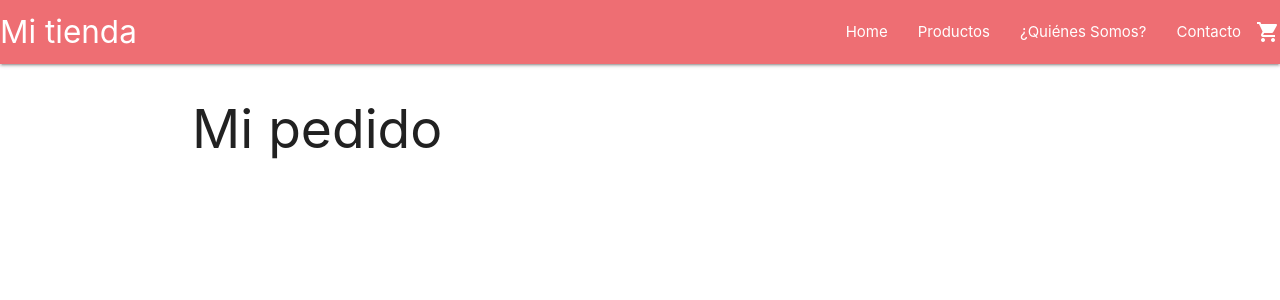
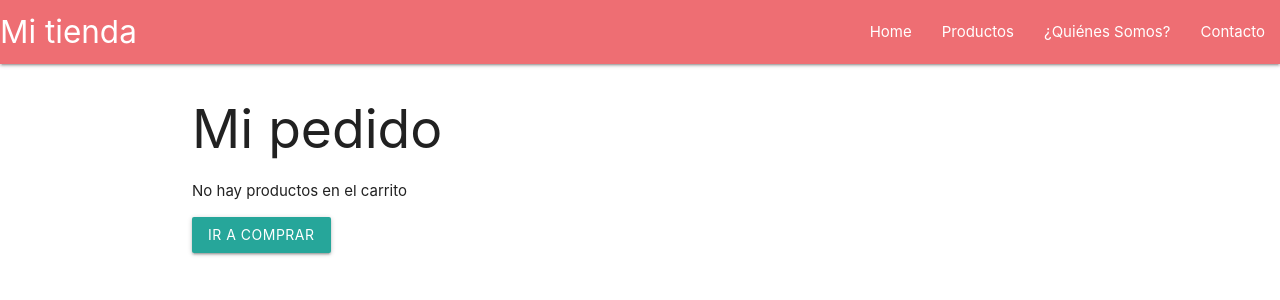
Before and after one commit to eze3769/coderhouse-ReactJS, a React (Create React App) app: page /cart in a window 1280 px wide. Shown: the top 300 px of the page. Built offline with nearby package versions, Linux system fonts and the light colour scheme.

Commit message:
desafío clase 11, detalles de carrito

```diff
--- a/src/App.js
+++ b/src/App.js
@@ -16,6 +16,7 @@ const App = () =>{
                 <div className="container">
                     <Main/>
                 </div>
+
                 </CustomProvider>
             </BrowserRouter>
     )
--- a/src/components/Cart.js
+++ b/src/components/Cart.js
@@ -1,11 +1,45 @@
-import React from 'react'
+import React,{useContext} from 'react'
+import { CartContext } from './CartContext';
+import {Link} from 'react-router-dom'
 
 const Cart = () => {
+const{cartList, itemDelete, quantity, total} = useContext(CartContext)
+
+
     return (
         <>
         <h2>
             Mi pedido
         </h2>
+        {console.log(cartList)}
+        {cartList == 0 ?
+            <>
+            <p>No hay productos en el carrito</p>
+            <Link to="/productos" className="waves-effect waves-light btn">Ir a comprar</Link>
+            </>
+            :   <>
+                <ul className="collection">
+                {cartList.map((cartList)=>{
+            return(
+
+                    <li className="collection-item avatar" key={cartList.id}>
+                    <img src={cartList.imagen} alt="{cartList.nombre}" className="circle"/>
+                    <span className="title">{cartList.nombre}</span>
+                    <p>Precio (por unidad): {cartList.precio} <br></br>
+                        Cantidad: {cartList.cantidad}
+                    </p>
+                    <a href="#!" onClick={() => itemDelete(cartList.id)} className="secondary-content"><i className="material-icons">delete</i></a>
+                    </li>
+            )})
+            }
+            </ul>
+            <ul className="collection">
+                <li className="collection-item">Productos en el carrito: {quantity}</li>
+                <li className="collection-item">Total: {total}</li>
+            </ul>
+            </>
+
+        }
 
         </>
     )
--- a/src/components/CartContext.js
+++ b/src/components/CartContext.js
@@ -2,7 +2,7 @@ import React,{createContext, useState, useEffect} from 'react'
 
 export const CartContext = createContext();
 
-const {Consumer, Provider} = CartContext
+const { Provider} = CartContext
 
 
 const CustomProvider = ({ children }) => {
@@ -13,11 +13,12 @@ const CustomProvider = ({ children }) => {
 
     useEffect (()=>{
         let totalCart = 0
-        if (cartList != []){
+        if (cartList !== []){
             const totalCost = cartList.map(item => item.precio * item.cantidad)
-
+            totalCost.map(item => totalCart = totalCart + item)
             setTotal(totalCart)
-            const cartQuantity = cartList.length
+            let cartQuantity = 0
+            cartList.map(item => cartQuantity= cartQuantity + item.cantidad)
             setQuantity(cartQuantity)
         }
 
@@ -25,7 +26,7 @@ const CustomProvider = ({ children }) => {
         console.log("carrito:"+ cartList)
         console.log("cantidad:"+ quantity)
 
-    },[cartList])
+    },[cartList,quantity,total])
 
     const addToCart = (details, counter) => {
 
@@ -36,6 +37,7 @@ const CustomProvider = ({ children }) => {
         }else{
             const newItem = {
                 id : details.id,
+                imagen : details.imagen,
                 nombre : details.nombre,
                 precio : details.precio,
                 cantidad : counter
@@ -62,13 +64,14 @@ const CustomProvider = ({ children }) => {
         setCartList([])
     };
 
-    const itemDelete = () => {
-
+    const itemDelete = (id) => {
+        const newCart = cartList.splice(id,1)
+        setCartList(newCart)
     };
 
     return (
       <Provider
-        value={{ cartList, addToCart, cartClean, itemDelete}}
+        value={{ cartList, addToCart, cartClean, itemDelete, quantity, total}}
       >
         {children}
       </Provider>
--- a/src/components/CartWidget.js
+++ b/src/components/CartWidget.js
@@ -1,10 +1,15 @@
-import React from 'react'
+import React, {useContext} from 'react'
+import {NavLink} from 'react-router-dom'
+import { CartContext } from './CartContext';
 
 const CartWidget = () => {
+
+    const {quantity} = useContext(CartContext)
     return (
-        <div className="icon-container">
-            <i className="material-icons">shopping_cart</i>
+        <div className={quantity == 0 ?  "icon-container hide" : "icon-container"} >
 
+            <NavLink to="/cart" className="cart__icon"><i className="material-icons">shopping_cart</i></NavLink>
+            <p className="cart__number">{quantity}</p>
         </div>
     )
 }
--- a/src/components/Item.js
+++ b/src/components/Item.js
@@ -3,6 +3,8 @@ import ItemCount from './ItemCount'
 import {Link} from 'react-router-dom'
 
 const Item = (props) => {
+
+
     return (
         <li>
         <div className="row ">
@@ -14,6 +16,7 @@ const Item = (props) => {
                   <div className="card-content">
                     <Link to={`/producto/${props.id}`}><h6 className="black-text ">{props.itemName}</h6></Link>
                     <p>$ {props.price}</p>
+                    <p>Stock: {props.stock}</p>
                   </div>
                   <div className="card-action ">
                     <ItemCount details={props}/>
--- a/src/components/ItemCount.js
+++ b/src/components/ItemCount.js
@@ -25,12 +25,12 @@ const ItemCount = ({details}) => {
     return (
         <div className="center">
         <div className="itemCounter">
-            <a onClick={ counterDown } className="btn-floating btn-small waves-effect waves-light red"><i className="material-icons">remove</i></a>
+            <button onClick={ counterDown } className="btn-floating btn-small waves-effect waves-light red"><i className="material-icons">remove</i></button>
             <p className="countNumber">{counter}</p>
-            <a onClick={ counterUp } className="btn-floating btn-small waves-effect waves-light red"><i className="material-icons">add</i></a>
+            <button  onClick={ counterUp } className="btn-floating btn-small waves-effect waves-light red"><i className="material-icons">add</i></button>
         </div>
         <div className="itemAdd">
-            <a onClick={clickToAdd} className="waves-effect waves-light btn red ">Agregar al <i className="material-icons">shopping_cart</i></a>
+            <button  onClick={clickToAdd} className="waves-effect waves-light btn red ">Agregar al <i className="material-icons">shopping_cart</i></button>
         </div>
         </div>
     )
--- a/src/components/ItemDetail.js
+++ b/src/components/ItemDetail.js
@@ -1,16 +1,10 @@
-import React,{useState, useEffect, useContext} from 'react'
+import React,{} from 'react'
 import ItemCount from './ItemCount'
 import {NavLink} from 'react-router-dom'
-import { CartContext } from './CartContext';
 
 const ItemDetail = ({detailsData}) => {
-    const [detailCounter, setDetailCounter] =useState(0)
-    const { cartList } = useContext(CartContext)
 
-    useEffect(()=>{
-        setDetailCounter(cartList)
-    },[cartList])
-    console.log(cartList)
+
     return (
         <>
             <h3>{detailsData.nombre}</h3>
@@ -23,7 +17,7 @@ const ItemDetail = ({detailsData}) => {
                 <p>Stock: {detailsData.stock}</p>
 
 
-                 <ItemCount details={detailsData} stock={detailsData.stock} />
+                 <ItemCount details={detailsData} />
                   <NavLink to="/cart" className="waves-effect waves-light btn red " >Terminar mi compra</NavLink>
 
 
@@ -32,7 +26,7 @@ const ItemDetail = ({detailsData}) => {
             </div>
             <div className="divider"></div>
             <div className="section col s12">
-                <h5>Descripcion</h5>
+                <h5>Descripción</h5>
                 <p>{detailsData.descripcion}</p>
             </div>
         </>
--- a/src/components/ItemList.js
+++ b/src/components/ItemList.js
@@ -1,5 +1,6 @@
 import React, { useState, useEffect } from 'react'
 import Item from './Item';
+import Loader from './Loader';
 
 const ItemList = ({selection}) => {
     var baseDeDatos = [
@@ -8,29 +9,29 @@ const ItemList = ({selection}) => {
             nombre: 'Shampoo de Pelo Graso',
             descripcion: '-Aceite de Jojoba.\n- Té verde.\n- Arcilla verde.\n- Aceites esenciales de limón y menta.',
             precio: 360,
-            imagen: 'https://aromarte.com.ar/wp-content/uploads/2020/11/shampoo-limon-y-menta-150x150.jpg',
-            categoria: 'shampoo'
+            stock: 4,
+            imagen: 'https://aromarte.com.ar/wp-content/uploads/2020/11/shampoo-limon-y-menta-150x150.jpg'
         },{
             id : 2,
             nombre: 'Shampoo de Pelo Normal',
             descripcion: '- Aceite de ricino.\n- Manteca de karité.\n- Arcilla blanca.\n- Aceites esenciales de jazmín y naranja.',
             precio: 360,
-            imagen: 'https://aromarte.com.ar/wp-content/uploads/2020/11/shampoo-jazmin-y-naranja-150x150.jpg',
-            categoria: 'shampoo'
+            stock: 2,
+            imagen: 'https://aromarte.com.ar/wp-content/uploads/2020/11/shampoo-jazmin-y-naranja-150x150.jpg'
         },{
             id :3,
             nombre: 'Shampoo de Pelo Seco',
             descripcion: '- Aceite de almendras dulces.\n- Manteca de karité.\n- Avena.\n- Arcilla roja.\n- Aceites esenciales de lavanda y tea tree.',
             precio: 360,
-            imagen: 'https://aromarte.com.ar/wp-content/uploads/2020/11/shampoo-tea-tree-y-lavanda-150x150.jpg',
-            categoria: 'shampoo'
+            stock: 3,
+            imagen: 'https://aromarte.com.ar/wp-content/uploads/2020/11/shampoo-tea-tree-y-lavanda-150x150.jpg'
         },{
             id : 4,
             nombre: 'Vela de soja',
             descripcion: '- Duran más que las de parafina, y su olor se desprende más rápido.\n- Son amigables con el medio ambiente.\n- Dejan un aroma riquísimo!\n- Aceites esenciales de limón y menta.',
             precio: 380,
-            imagen: 'https://aromarte.com.ar/wp-content/uploads/2020/12/vela-de-cera-de-soja-150x150.png',
-            categoria: 'velas'
+            stock: 1,
+            imagen: 'https://aromarte.com.ar/wp-content/uploads/2020/12/vela-de-cera-de-soja-150x150.png'
         }];
         const [items, setItems] = useState([])
 
@@ -60,25 +61,10 @@ const ItemList = ({selection}) => {
                     ?
                         items.map((Items)=>{
                         return(
-                                <Item key={Items.id} id={Items.id} itemName={Items.nombre} price={Items.precio} img={Items.imagen} description={Items.descripcion}/>
+                                <Item key={Items.id} id={Items.id} itemName={Items.nombre} price={Items.precio} img={Items.imagen} description={Items.descripcion} stock={Items.stock}/>
                         )})
                 :
-                <div>
-                <div className="preloader-wrapper valign-wrapper center-align active">
-                    <div className="spinner-layer spinner-red-only">
-                        <div className="circle-clipper left">
-                            <div className="circle"></div>
-                        </div>
-                        <div className="gap-patch">
-                            <div className="circle"></div>
-                        </div>
-                        <div className="circle-clipper right">
-                            <div className="circle"></div>
-                        </div>
-                    </div>
-                </div>
-                <p>Cargando..</p>
-                </div>
+                        <Loader/>
                 }
                 </>
 
--- /dev/null
+++ b/src/components/Loader.js
@@ -0,0 +1,24 @@
+import React from 'react'
+
+const Loader = () => {
+    return (
+        <div>
+                <div className="preloader-wrapper valign-wrapper center-align active">
+                    <div className="spinner-layer spinner-red-only">
+                        <div className="circle-clipper left">
+                            <div className="circle"></div>
+                        </div>
+                        <div className="gap-patch">
+                            <div className="circle"></div>
+                        </div>
+                        <div className="circle-clipper right">
+                            <div className="circle"></div>
+                        </div>
+                    </div>
+                </div>
+                <p>Cargando..</p>
+                </div>
+    )
+}
+
+export default Loader
--- a/src/styles/main.css
+++ b/src/styles/main.css
@@ -15,3 +15,27 @@
     display: flex;
     flex-direction: column;
 }
+.icon-container{
+    display:flex;
+    flex-direction: row;
+    align-items: flex-start;
+    justify-content: center;
+    position:relative;
+}
+
+.cart__number{
+    display: flex;
+    justify-content: center;
+    align-items: center;
+    color:#fff;
+    left: 53%;
+    top: 30%;
+    padding: 1px;
+    margin: 0px;
+    position: absolute;
+    background-color: #f44336;
+    border-radius: 50%;
+    width: 20px;
+    height: 20px;
+
+}
```
Also changed, not shown: src/components/Footer.js (added, +35 -0 lines), src/components/ItemDetailContainer.js (+5 -16 lines), 1 other file (tests, documents, lock files or other folders).
